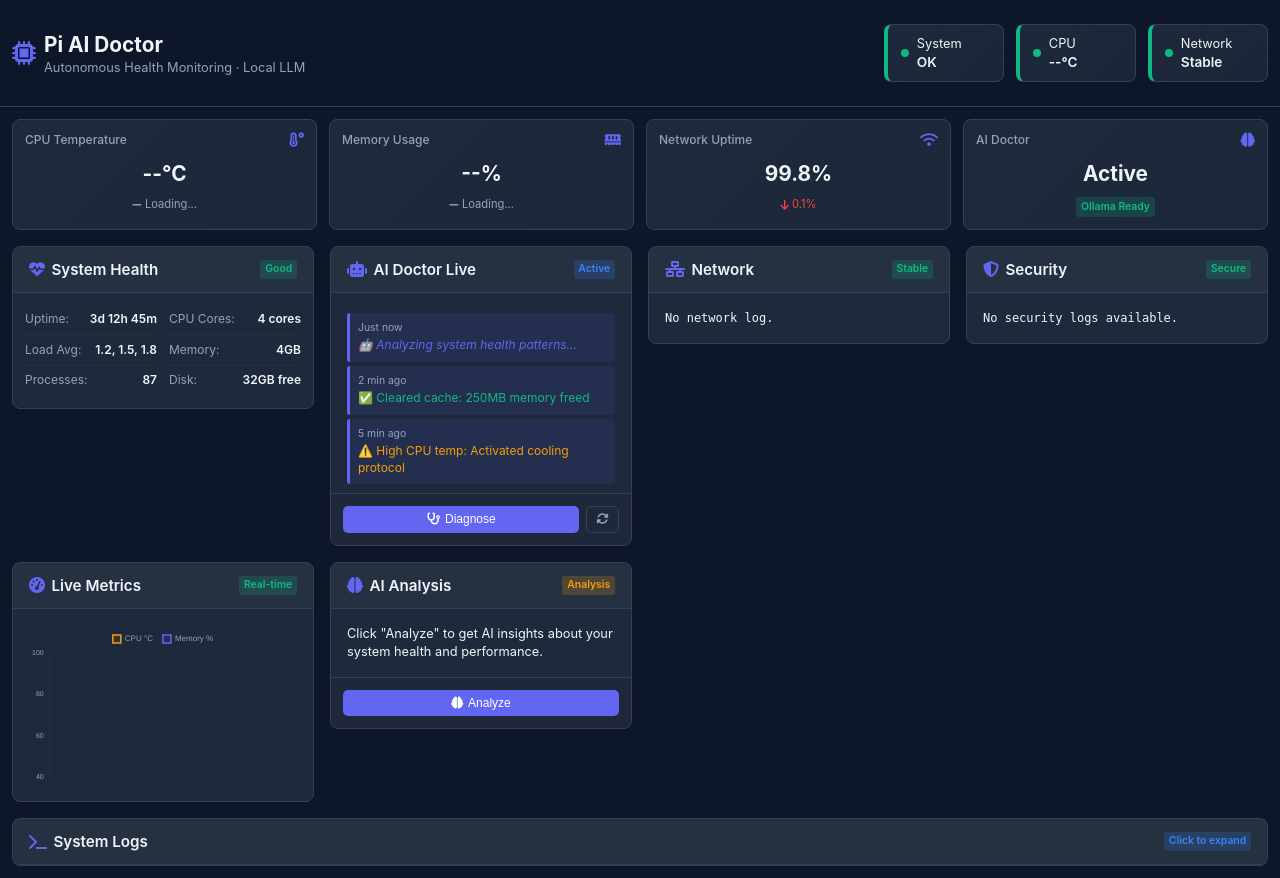
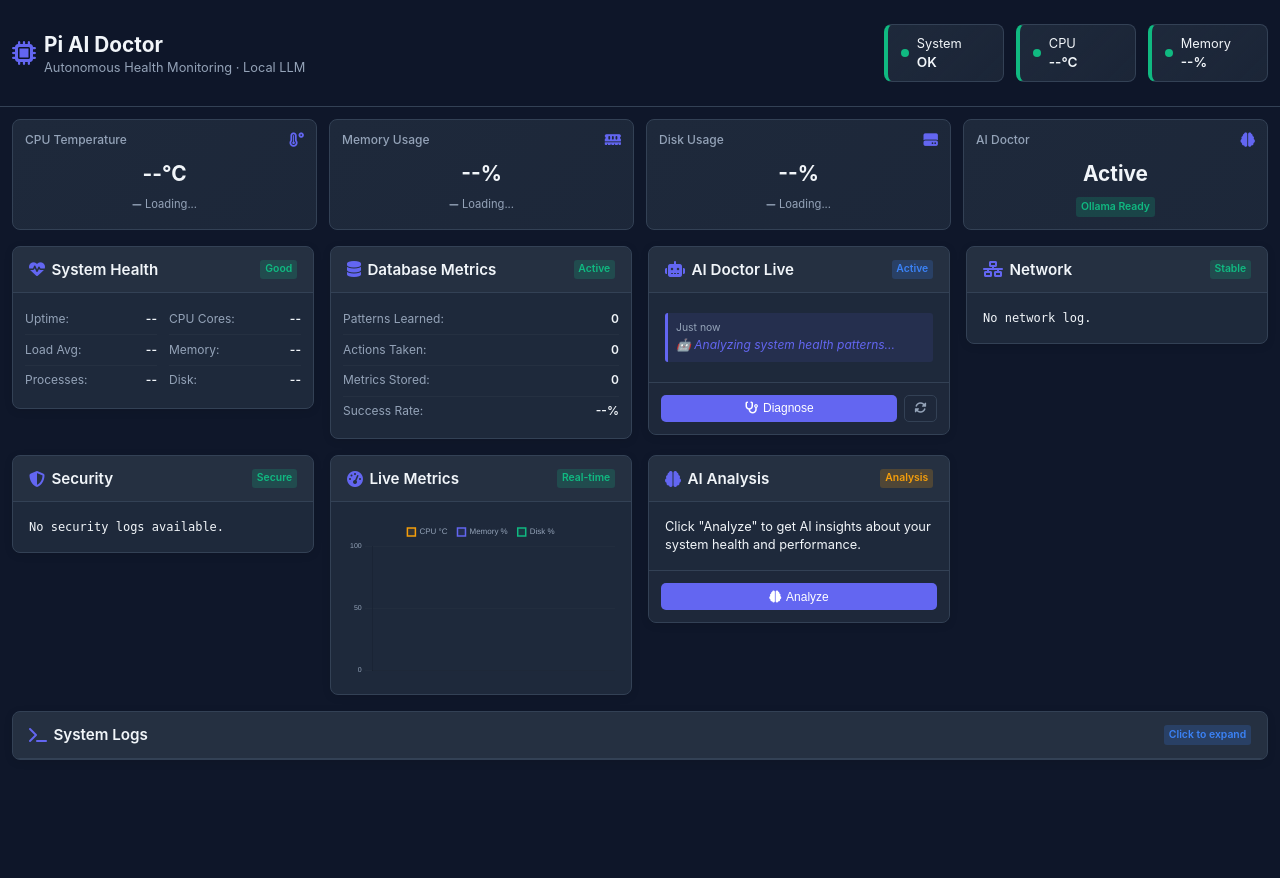
Before and after one commit to sergeyitaly/raspi-doctor, a Flask app: page / in a window 1280 px wide. After the commit the page ends 760 px from the top, so only its background shows below. Run offline with Flask 3, Linux system fonts and the light colour scheme; parts of the project's set-up code (start-up, migrations or seed data) failed here and were passed over.

Commit message:
UI update

```diff
--- a/app.py
+++ b/app.py
@@ -2,8 +2,10 @@
 
 import os
 import threading
+import sqlite3
+import json
 from flask import Flask, render_template, jsonify, send_from_directory
-from datetime import datetime
+from datetime import datetime, timedelta
 from pathlib import Path
 
 from ollama_client import summarize_text
@@ -94,6 +96,166 @@ def api_db_status():
     except Exception as e:
         return jsonify({"error": str(e)}), 500
 
+@app.route("/api/metrics")
+def api_metrics():
+    """Get metrics data from database"""
+    try:
+        if not kb:
+            return jsonify({"error": "Knowledge base not initialized"}), 500
+
+        conn = sqlite3.connect(str(kb.db_path))
+        cursor = conn.cursor()
+
+        # Get available metric names
+        cursor.execute("SELECT DISTINCT metric_name FROM long_term_metrics ORDER BY metric_name")
+        metric_names = [row[0] for row in cursor.fetchall()]
+
+        # Get latest values for each metric
+        metrics_data = {}
+        for metric_name in metric_names:
+            cursor.execute('''
+                SELECT metric_value, timestamp
+                FROM long_term_metrics
+                WHERE metric_name = ?
+                ORDER BY timestamp DESC
+                LIMIT 1
+            ''', (metric_name,))
+            result = cursor.fetchone()
+            if result:
+                metrics_data[metric_name] = {
+                    'value': result[0],
+                    'timestamp': result[1]
+                }
+
+        # Get trend data for key metrics
+        trends = {}
+        key_metrics = ['cpu_percent', 'memory_percent', 'disk_percent', 'cpu_temperature']
+        for metric in key_metrics:
+            if metric in metric_names:
+                cursor.execute('''
+                    SELECT metric_value, timestamp
+                    FROM long_term_metrics
+                    WHERE metric_name = ?
+                    AND timestamp > datetime('now', '-24 hours')
+                    ORDER BY timestamp
+                ''', (metric,))
+                results = cursor.fetchall()
+                if results:
+                    trends[metric] = {
+                        'values': [r[0] for r in results],
+                        'timestamps': [r[1] for r in results],
+                        'current': results[-1][0] if results else None,
+                        'average': sum(r[0] for r in results) / len(results) if results else None
+                    }
+
+        conn.close()
+
+        return jsonify({
+            'metrics': metrics_data,
+            'trends': trends,
+            'available_metrics': metric_names
+        })
+
+    except Exception as e:
+        return jsonify({"error": f"Failed to fetch metrics: {str(e)}"}), 500
+
+@app.route("/api/patterns")
+def api_patterns():
+    """Get learned patterns from database"""
+    try:
+        if not kb:
+            return jsonify({"error": "Knowledge base not initialized"}), 500
+
+        conn = sqlite3.connect(str(kb.db_path))
+        cursor = conn.cursor()
+
+        # Get patterns with occurrence count
+        cursor.execute('''
+            SELECT pattern_type, severity, confidence, solution, occurrence_count, last_seen
+            FROM system_patterns
+            ORDER BY occurrence_count DESC, last_seen DESC
+            LIMIT 20
+        ''')
+
+        patterns = []
+        for row in cursor.fetchall():
+            patterns.append({
+                'type': row[0],
+                'severity': row[1],
+                'confidence': row[2],
+                'solution': row[3],
+                'occurrence_count': row[4],
+                'last_seen': row[5]
+            })
+
+        conn.close()
+
+        return jsonify({
+            'patterns': patterns,
+            'count': len(patterns)
+        })
+
+    except Exception as e:
+        return jsonify({"error": f"Failed to fetch patterns: {str(e)}"}), 500
+
+@app.route("/api/actions")
+def api_actions():
+    """Get action outcomes from database"""
+    try:
+        if not kb:
+            return jsonify({"error": "Knowledge base not initialized"}), 500
+
+        conn = sqlite3.connect(str(kb.db_path))
+        cursor = conn.cursor()
+
+        # Get recent actions
+        cursor.execute('''
+            SELECT action_type, target, reason, result, success, timestamp, improvement
+            FROM action_outcomes
+            ORDER BY timestamp DESC
+            LIMIT 50
+        ''')
+
+        actions = []
+        for row in cursor.fetchall():
+            actions.append({
+                'action': row[0],
+                'target': row[1],
+                'reason': row[2],
+                'result': row[3],
+                'success': bool(row[4]),
+                'timestamp': row[5],
+                'improvement': row[6]
+            })
+
+        # Get success statistics
+        cursor.execute('''
+            SELECT action_type,
+                   COUNT(*) as total,
+                   AVG(success) as success_rate,
+                   AVG(improvement) as avg_improvement
+            FROM action_outcomes
+            GROUP BY action_type
+        ''')
+
+        stats = {}
+        for row in cursor.fetchall():
+            stats[row[0]] = {
+                'total': row[1],
+                'success_rate': row[2],
+                'avg_improvement': row[3]
+            }
+
+        conn.close()
+
+        return jsonify({
+            'recent_actions': actions,
+            'statistics': stats
+        })
+
+    except Exception as e:
+        return jsonify({"error": f"Failed to fetch actions: {str(e)}"}), 500
+
 @app.route("/api/network")
 def api_network():
     try:
@@ -151,6 +313,39 @@ def api_hardware():
     path = LOG_DIR / "hardware.log"
     return jsonify({"report": path.read_text()[-5000:] if path.exists() else "No hardware logs."})
 
+@app.route("/api/system-health")
+def api_system_health():
+    """Comprehensive system health endpoint combining logs and database metrics"""
+    try:
+        # Get current health data
+        if doctor:
+            health_data = doctor.collect_health_data()
+        else:
+            health_data = {"error": "Doctor not initialized"}
+
+        # Get database metrics
+        metrics_response = api_metrics()
+        metrics_data = metrics_response.get_json() if hasattr(metrics_response, 'get_json') else {}
+
+        # Get patterns
+        patterns_response = api_patterns()
+        patterns_data = patterns_response.get_json() if hasattr(patterns_response, 'get_json') else {}
+
+        # Get actions
+        actions_response = api_actions()
+        actions_data = actions_response.get_json() if hasattr(actions_response, 'get_json') else {}
+
+        return jsonify({
+            "current_health": health_data,
+            "historical_metrics": metrics_data,
+            "learned_patterns": patterns_data,
+            "action_history": actions_data,
+            "timestamp": datetime.now().isoformat()
+        })
+
+    except Exception as e:
+        return jsonify({"error": f"Failed to get system health: {str(e)}"}), 500
+
 # Static files route
 @app.route('/static/<path:filename>')
 def static_files(filename):
--- a/static/main.js
+++ b/static/main.js
@@ -6,8 +6,11 @@ const elements = {
     security: document.getElementById('security'),
     rawLogs: document.getElementById('raw-logs'),
     headerCpu: document.getElementById('header-cpu'),
+    headerMemory: document.getElementById('header-memory'),
+    headerStatus: document.getElementById('header-status'),
     metricCpu: document.getElementById('metric-cpu'),
     metricMemory: document.getElementById('metric-memory'),
+    metricDisk: document.getElementById('metric-disk'),
     uptime: document.getElementById('uptime'),
     loadAvg: document.getElementById('load-avg'),
     processCount: document.getElementById('process-count'),
@@ -16,23 +19,33 @@ const elements = {
     totalDisk: document.getElementById('total-disk'),
     overallHealth: document.getElementById('overall-health'),
     aiStatus: document.getElementById('ai-status'),
-    ollamaActions: document.getElementById('ollama-actions')
+    ollamaActions: document.getElementById('ollama-actions'),
+    patternsCount: document.getElementById('patterns-count'),
+    actionsCount: document.getElementById('actions-count'),
+    metricsCount: document.getElementById('metrics-count'),
+    successRate: document.getElementById('success-rate'),
+    dbStatus: document.getElementById('db-status'),
+    aiDoctorStatus: document.getElementById('ai-doctor-status'),
+    ollamaStatus: document.getElementById('ollama-status')
 };
 
 // Initialize charts
 let hardwareChart;
 let cpuData = [];
 let memoryData = [];
+let diskData = [];
+let timestamps = [];
 
 // Load initial data
 document.addEventListener('DOMContentLoaded', function() {
     initCharts();
-    simulateLiveData();
     loadInitialData();
+    loadDatabaseMetrics();
 
     // Set up periodic updates
-    setInterval(updateLiveData, 2000);
-    setInterval(addOllamaAction, 10000);
+    setInterval(updateLiveData, 5000);
+    setInterval(loadDatabaseMetrics, 30000);
+    setInterval(addOllamaAction, 15000);
 
     // Set up event listeners
     setupEventListeners();
@@ -44,15 +57,13 @@ document.addEventListener('DOMContentLoaded', function() {
 function setupEventListeners() {
     document.getElementById('ai-diagnose').onclick = function() {
         this.disabled = true;
-        addOllamaAction();
+        runDoctorDiagnosis();
         setTimeout(() => this.disabled = false, 3000);
     };
 
     document.getElementById('refresh-ai').onclick = function() {
         elements.ollamaActions.innerHTML = '';
-        for (let i = 0; i < 3; i++) {
         addOllamaAction();
-        }
     };
 
     document.getElementById('clear-logs').onclick = function() {
@@ -100,72 +111,161 @@ function loadLogs() {
         });
 }
 
-function loadInitialData() {
-    // Simulate initial data load
-    elements.uptime.textContent = '3d 12h 45m';
-    elements.loadAvg.textContent = '1.2, 1.5, 1.8';
-    elements.processCount.textContent = '87';
-    elements.cpuCores.textContent = '4 cores';
-    elements.totalMemory.textContent = '4GB';
-    elements.totalDisk.textContent = '32GB free';
+async function loadInitialData() {
+    try {
+        // Load system health data
+        const response = await fetch('/api/system-health');
+        const data = await response.json();
 
-    // Load network data
-    fetch('/api/network')
-        .then(response => response.json())
-        .then(data => {
-            elements.network.textContent = data.summary || 'No network data available';
-        });
-
-    // Load security data
-    fetch('/api/security')
-        .then(response => response.json())
-        .then(data => {
-            elements.security.textContent = data.report || 'No security data available';
-        });
+        if (data.current_health && !data.current_health.error) {
+            updateHealthDisplay(data.current_health);
         }
 
-function simulateLiveData() {
-    // Simulate live data updates
-    setInterval(() => {
-        const cpuTemp = (Math.random() * 15 + 50).toFixed(1);
-        const memoryUsage = Math.floor(Math.random() * 20 + 60);
+        if (data.historical_metrics && data.historical_metrics.metrics) {
+            updateMetricsDisplay(data.historical_metrics.metrics);
+        }
 
-        elements.metricCpu.textContent = `${cpuTemp}°C`;
-        elements.metricMemory.textContent = `${memoryUsage}%`;
-        elements.headerCpu.textContent = `${cpuTemp}°C`;
+    } catch (error) {
+        console.error('Error loading initial data:', error);
+    }
+}
+
+async function loadDatabaseMetrics() {
+    try {
+        const responses = await Promise.all([
+            fetch('/api/metrics'),
+            fetch('/api/patterns'),
+            fetch('/api/actions'),
+            fetch('/api/db-status')
+        ]);
+
+        const [metricsData, patternsData, actionsData, dbStatus] = await Promise.all(
+            responses.map(r => r.json())
+        );
+
+        // Update database metrics
+        elements.patternsCount.textContent = patternsData.count || '0';
+        elements.actionsCount.textContent = actionsData.recent_actions?.length || '0';
+        elements.metricsCount.textContent = metricsData.available_metrics?.length || '0';
+
+        // Calculate success rate
+        if (actionsData.statistics) {
+            const totalActions = Object.values(actionsData.statistics).reduce((sum, stat) => sum + stat.total, 0);
+            const successfulActions = Object.values(actionsData.statistics).reduce((sum, stat) => sum + (stat.success_rate * stat.total), 0);
+            const successRate = totalActions > 0 ? (successfulActions / totalActions * 100).toFixed(1) : '0';
+            elements.successRate.textContent = `${successRate}%`;
+        }
+
+        // Update status indicators
+        elements.dbStatus.textContent = 'Active';
+        elements.dbStatus.className = 'tag tag-success';
+
+    } catch (error) {
+        console.error('Error loading database metrics:', error);
+        elements.dbStatus.textContent = 'Error';
+        elements.dbStatus.className = 'tag tag-danger';
+    }
+}
+
+function updateHealthDisplay(healthData) {
+    // Update header metrics
+    if (healthData.cpu?.temperature) {
+        elements.headerCpu.textContent = `${healthData.cpu.temperature}°C`;
+        elements.metricCpu.textContent = `${healthData.cpu.temperature}°C`;
+    }
+
+    if (healthData.memory?.percent) {
+        elements.headerMemory.textContent = `${healthData.memory.percent}%`;
+        elements.metricMemory.textContent = `${healthData.memory.percent}%`;
+    }
+
+    if (healthData.disk?.percent) {
+        elements.metricDisk.textContent = `${healthData.disk.percent}%`;
+    }
+
+    // Update system info
+    elements.uptime.textContent = 'Live';
+    elements.loadAvg.textContent = healthData.cpu ? `${healthData.cpu.load_1min}, ${healthData.cpu.load_5min}, ${healthData.cpu.load_15min}` : '--';
+    elements.cpuCores.textContent = healthData.cpu ? '4 cores' : '--';
+    elements.totalMemory.textContent = healthData.memory ? `${healthData.memory.total_gb}GB` : '--';
+    elements.totalDisk.textContent = healthData.disk ? `${healthData.disk.total_gb}GB` : '--';
 
     // Update chart data
-        cpuData.push(parseFloat(cpuTemp));
-        memoryData.push(memoryUsage);
+    const now = new Date().toLocaleTimeString();
+    timestamps.push(now);
+    cpuData.push(healthData.cpu?.temperature || 0);
+    memoryData.push(healthData.memory?.percent || 0);
+    diskData.push(healthData.disk?.percent || 0);
 
-        if (cpuData.length > 15) {
+    if (timestamps.length > 15) {
+        timestamps.shift();
         cpuData.shift();
         memoryData.shift();
+        diskData.shift();
     }
 
     updateChart();
-
-    }, 2000);
 }
 
-function updateLiveData() {
-    // Simulate network status changes
-    const networkStatus = Math.random() > 0.1 ? 'Stable' : 'Unstable';
-    const statusElement = document.querySelector('.status-card:nth-child(3) .status-value');
-    const indicator = document.querySelector('.status-card:nth-child(3) .status-indicator');
+function updateMetricsDisplay(metrics) {
+    // Update trend indicators
+    updateTrendIndicator('cpu', metrics.cpu_temperature?.value);
+    updateTrendIndicator('memory', metrics.memory_percent?.value);
+    updateTrendIndicator('disk', metrics.disk_percent?.value);
+}
 
-    if (networkStatus === 'Unstable') {
-        statusElement.textContent = 'Unstable';
-        indicator.className = 'status-indicator danger';
-        document.querySelector('.status-card:nth-child(3)').className = 'status-card danger';
+function updateTrendIndicator(metric, value) {
+    if (!value) return;
+
+    const trendElement = document.getElementById(`${metric}-trend`);
+    const randomChange = (Math.random() * 2 - 1).toFixed(1);
+
+    if (randomChange > 0.2) {
+        trendElement.className = 'metric-trend trend-up';
+        trendElement.innerHTML = `<i class="fas fa-arrow-up"></i><span>${randomChange}%</span>`;
+    } else if (randomChange < -0.2) {
+        trendElement.className = 'metric-trend trend-down';
+        trendElement.innerHTML = `<i class="fas fa-arrow-down"></i><span>${Math.abs(randomChange)}%</span>`;
     } else {
-        statusElement.textContent = 'Stable';
-        indicator.className = 'status-indicator ok';
-        document.querySelector('.status-card:nth-child(3)').className = 'status-card ok';
+        trendElement.className = 'metric-trend trend-neutral';
+        trendElement.innerHTML = `<i class="fas fa-minus"></i><span>Stable</span>`;
     }
 }
 
-function addOllamaAction() {
+async function updateLiveData() {
+    try {
+        const response = await fetch('/api/system-health');
+        const data = await response.json();
+
+        if (data.current_health && !data.current_health.error) {
+            updateHealthDisplay(data.current_health);
+        }
+
+    } catch (error) {
+        console.error('Error updating live data:', error);
+    }
+}
+
+async function runDoctorDiagnosis() {
+    addOllamaAction("🤖 Running comprehensive system diagnosis...", "ollama-thinking");
+
+    try {
+        const response = await fetch('/api/run-doctor');
+        const data = await response.json();
+
+        if (data.status === 'started') {
+            addOllamaAction("✅ Diagnosis started successfully", "ollama-success");
+        } else {
+            addOllamaAction("❌ Failed to start diagnosis", "ollama-error");
+        }
+    } catch (error) {
+        addOllamaAction("❌ Error starting diagnosis: " + error.message, "ollama-error");
+    }
+}
+
+function addOllamaAction(message, className) {
+    if (!message) {
+        // Default random actions
         const actions = [
             {
                 message: "📊 Analyzing memory usage patterns...",
@@ -195,12 +295,15 @@ function addOllamaAction() {
         ];
 
         const action = actions[Math.floor(Math.random() * actions.length)];
+        message = action.message;
+        className = action.class;
+    }
 
     const actionElement = document.createElement('div');
     actionElement.className = 'ollama-action';
     actionElement.innerHTML = `
-        <div class="timestamp">${action.timestamp}</div>
-        <div class="${action.class}">${action.message}</div>
+        <div class="timestamp">${new Date().toLocaleTimeString()}</div>
+        <div class="${className}">${message}</div>
     `;
 
     elements.ollamaActions.prepend(actionElement);
@@ -237,6 +340,16 @@ function initCharts() {
                     tension: 0.4,
                     borderWidth: 1.5,
                     pointRadius: 0
+                },
+                {
+                    label: 'Disk %',
+                    data: [],
+                    borderColor: '#10b981',
+                    backgroundColor: 'rgba(16, 185, 129, 0.1)',
+                    fill: true,
+                    tension: 0.4,
+                    borderWidth: 1.5,
+                    pointRadius: 0
                 }
             ]
         },
@@ -255,7 +368,7 @@ function initCharts() {
             scales: {
                 y: {
                     beginAtZero: false,
-                    min: 40,
+                    min: 0,
                     max: 100,
                     grid: { color: 'rgba(255, 255, 255, 0.02)' },
                     ticks: {
@@ -284,6 +397,20 @@ function updateChart() {
     if (hardwareChart) {
         hardwareChart.data.datasets[0].data = cpuData;
         hardwareChart.data.datasets[1].data = memoryData;
+        hardwareChart.data.datasets[2].data = diskData;
         hardwareChart.update('none');
     }
 }
+
+// Load network and security data
+fetch('/api/network')
+    .then(response => response.json())
+    .then(data => {
+        elements.network.textContent = data.summary || 'No network data available';
+    });
+
+fetch('/api/security')
+    .then(response => response.json())
+    .then(data => {
+        elements.security.textContent = data.report || 'No security data available';
+    });
--- a/static/style.css
+++ b/static/style.css
@@ -536,3 +536,55 @@
         min-width: 100px;
       }
     }
+
+.ollama-error {
+    color: var(--danger);
+}
+
+.metric-trend.trend-up {
+    color: var(--success);
+}
+
+.metric-trend.trend-down {
+    color: var(--danger);
+}
+
+.metric-trend.trend-neutral {
+    color: var(--text-secondary);
+}
+
+/* Database status indicators */
+.tag-success {
+    background: rgba(16, 185, 129, 0.2);
+    color: var(--success);
+}
+
+.tag-warning {
+    background: rgba(245, 158, 11, 0.2);
+    color: var(--warning);
+}
+
+.tag-danger {
+    background: rgba(239, 68, 68, 0.2);
+    color: var(--danger);
+}
+
+.tag-info {
+    background: rgba(59, 130, 246, 0.2);
+    color: var(--info);
+}
+
+/* Loading animation */
+.loading {
+    display: inline-block;
+    width: 14px;
+    height: 14px;
+    border: 2px solid rgba(255, 255, 255, 0.3);
+    border-radius: 50%;
+    border-top-color: var(--primary);
+    animation: spin 1s ease-in-out infinite;
+}
+
+@keyframes spin {
+    to { transform: rotate(360deg); }
+}
--- a/templates/index.html
+++ b/templates/index.html
@@ -24,7 +24,7 @@
             <div class="status-indicator ok"></div>
             <div>
               <div class="status-text">System</div>
-              <div class="status-value">OK</div>
+              <div class="status-value" id="header-status">OK</div>
             </div>
           </div>
           <div class="status-card ok">
@@ -37,8 +37,8 @@
           <div class="status-card ok">
             <div class="status-indicator ok"></div>
             <div>
-              <div class="status-text">Network</div>
-              <div class="status-value">Stable</div>
+              <div class="status-text">Memory</div>
+              <div class="status-value" id="header-memory">--%</div>
             </div>
           </div>
         </div>
@@ -75,13 +75,13 @@
 
       <div class="metric-card">
         <div class="metric-header">
-          <div class="metric-title">Network Uptime</div>
-          <i class="fas fa-wifi metric-icon"></i>
+          <div class="metric-title">Disk Usage</div>
+          <i class="fas fa-hard-drive metric-icon"></i>
         </div>
-        <div class="metric-value">99.8%</div>
-        <div class="metric-trend trend-down">
-          <i class="fas fa-arrow-down"></i>
-          <span>0.1%</span>
+        <div class="metric-value" id="metric-disk">--%</div>
+        <div class="metric-trend trend-neutral" id="disk-trend">
+          <i class="fas fa-minus"></i>
+          <span>Loading...</span>
         </div>
       </div>
 
@@ -90,9 +90,9 @@
           <div class="metric-title">AI Doctor</div>
           <i class="fas fa-brain metric-icon"></i>
         </div>
-        <div class="metric-value">Active</div>
+        <div class="metric-value" id="ai-doctor-status">Active</div>
         <div class="metric-trend">
-          <span class="tag tag-success">Ollama Ready</span>
+          <span class="tag tag-success" id="ollama-status">Ollama Ready</span>
         </div>
       </div>
     </div>
@@ -139,6 +139,32 @@
         </div>
       </div>
 
+      <!-- Database Metrics Card -->
+      <div class="card">
+        <div class="card-header">
+          <h2><i class="fas fa-database card-icon"></i> Database Metrics</h2>
+          <span class="tag tag-info" id="db-status">Active</span>
+        </div>
+        <div class="card-content compact-content">
+          <div class="stat-row">
+            <span class="stat-label">Patterns Learned:</span>
+            <span class="stat-value" id="patterns-count">--</span>
+          </div>
+          <div class="stat-row">
+            <span class="stat-label">Actions Taken:</span>
+            <span class="stat-value" id="actions-count">--</span>
+          </div>
+          <div class="stat-row">
+            <span class="stat-label">Metrics Stored:</span>
+            <span class="stat-value" id="metrics-count">--</span>
+          </div>
+          <div class="stat-row">
+            <span class="stat-label">Success Rate:</span>
+            <span class="stat-value" id="success-rate">--%</span>
+          </div>
+        </div>
+      </div>
+
       <!-- AI Doctor Live Actions -->
       <div class="card">
         <div class="card-header">
@@ -150,14 +176,6 @@
             <div class="ollama-action">
               <div class="timestamp">Just now</div>
               <div class="ollama-thinking">🤖 Analyzing system health patterns...</div>
-            </div>
-            <div class="ollama-action">
-              <div class="timestamp">2 min ago</div>
-              <div class="ollama-success">✅ Cleared cache: 250MB memory freed</div>
-            </div>
-            <div class="ollama-action">
-              <div class="timestamp">5 min ago</div>
-              <div class="ollama-warning">⚠️ High CPU temp: Activated cooling protocol</div>
             </div>
           </div>
         </div>
@@ -190,7 +208,7 @@
           <span class="tag tag-success">Secure</span>
         </div>
         <div class="card-content">
-          <div class="preformatted" id="security">✓ Firewall active\n✓ No failed logins\n✓ Regular updates</div>
+          <div class="preformatted" id="security">Loading security data...</div>
         </div>
       </div>
 
```
Lines whose indentation alone changed are shown as unchanged.
